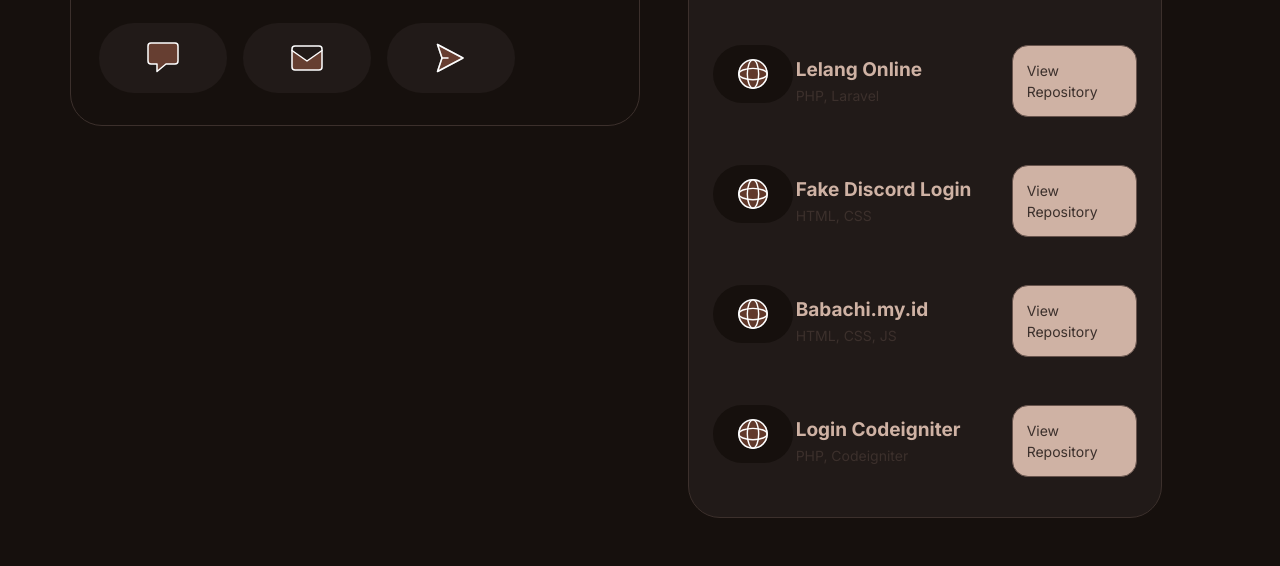
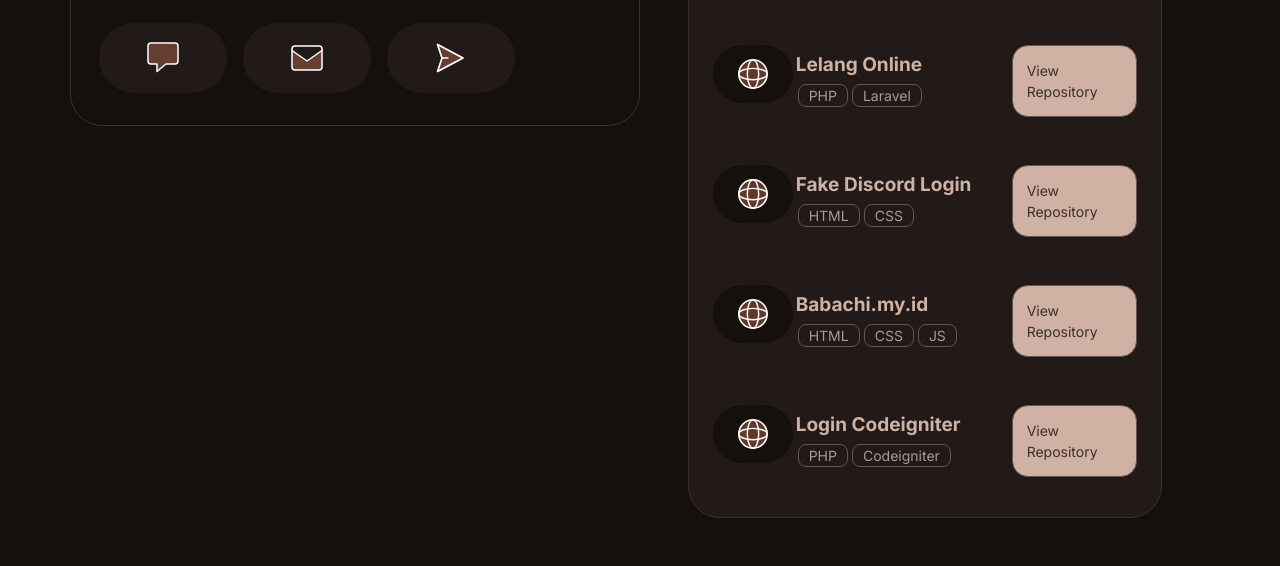
Before and after one commit to fhru/fhru.github.io, a plain HTML site: page index.html in a window 1280 px wide. Shown: the part 588-1154 px from the top of the page. Drawn offline with nearby package versions, Linux system fonts and the light colour scheme.

Commit message:
fixing some style

```diff
--- a/css/style.css
+++ b/css/style.css
@@ -158,6 +158,14 @@ body {
     transition: .2s;
 }
 
+.tag {
+    border: 1px solid #68544d;
+    color: #a69c97;
+    margin: 4px 2px;
+    padding: 0px 10px;
+    border-radius: 8px;
+}
+
 ::-webkit-scrollbar {
     width: 6px;
     height: 6px;
--- a/index.html
+++ b/index.html
@@ -4,7 +4,7 @@
 <head>
     <meta charset="utf-8">
     <meta name="viewport" content="width=device-width, initial-scale=1">
-    <title>Fahru - Student</title>
+    <title>Fahru</title>
     <link href="https://cdn.jsdelivr.net/npm/bootstrap@5.2.3/dist/css/bootstrap.min.css" rel="stylesheet"
         integrity="sha384-rbsA2VBKQhggwzxH7pPCaAqO46MgnOM80zW1RWuH61DGLwZJEdK2Kadq2F9CUG65" crossorigin="anonymous">
     <link rel="stylesheet" href="css/style.css">
@@ -178,7 +178,10 @@
                                     <div class="col-8 col-lg-6">
                                         <div class="d-flex flex-column h-100 justify-content-center ps-0 ps-lg-2">
                                             <div class="p-name third">Berangkat.com</div>
-                                            <div class="small forth">PHP, Laravel</div>
+                                            <div class="small forth d-inline-flex">
+                                                <div class="tag">PHP</div>
+                                                <div class="tag">Laravel</div>
+                                            </div>
                                         </div>
                                     </div>
                                     <div class="col-12 col-lg-4 mt-3 mt-lg-0">
@@ -208,7 +211,10 @@
                                     <div class="col-8 col-lg-6">
                                         <div class="d-flex flex-column h-100 justify-content-center ps-0 ps-lg-2">
                                             <div class="p-name third">Lelang Online</div>
-                                            <div class="small forth">PHP, Laravel</div>
+                                            <div class="small forth d-inline-flex">
+                                                <div class="tag">PHP</div>
+                                                <div class="tag">Laravel</div>
+                                            </div>
                                         </div>
                                     </div>
                                     <div class="col-12 col-lg-4 mt-3 mt-lg-0">
@@ -238,7 +244,10 @@
                                     <div class="col-8 col-lg-6">
                                         <div class="d-flex flex-column h-100 justify-content-center ps-0 ps-lg-2">
                                             <div class="p-name third">Fake Discord Login</div>
-                                            <div class="small forth">HTML, CSS</div>
+                                            <div class="small forth d-inline-flex">
+                                                <div class="tag">HTML</div>
+                                                <div class="tag">CSS</div>
+                                            </div>
                                         </div>
                                     </div>
                                     <div class="col-12 col-lg-4 mt-3 mt-lg-0">
@@ -268,7 +277,11 @@
                                     <div class="col-8 col-lg-6">
                                         <div class="d-flex flex-column h-100 justify-content-center ps-0 ps-lg-2">
                                             <div class="p-name third">Babachi.my.id</div>
-                                            <div class="small forth">HTML, CSS, JS</div>
+                                            <div class="small forth d-inline-flex">
+                                                <div class="tag">HTML</div>
+                                                <div class="tag">CSS</div>
+                                                <div class="tag">JS</div>
+                                            </div>
                                         </div>
                                     </div>
                                     <div class="col-12 col-lg-4 mt-3 mt-lg-0">
@@ -297,7 +310,10 @@
                                     <div class="col-8 col-lg-6">
                                         <div class="d-flex flex-column h-100 justify-content-center ps-0 ps-lg-2">
                                             <div class="p-name third">Login Codeigniter</div>
-                                            <div class="small forth">PHP, Codeigniter</div>
+                                            <div class="small forth d-inline-flex">
+                                                <div class="tag">PHP</div>
+                                                <div class="tag">Codeigniter</div>
+                                            </div>
                                         </div>
                                     </div>
                                     <div class="col-12 col-lg-4 mt-3 mt-lg-0">
```
